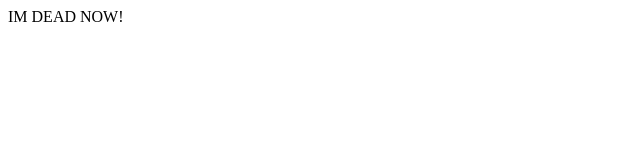
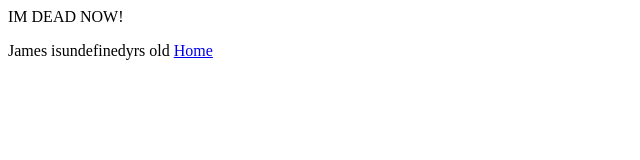
Before and after one commit to FunkyJames1701/MyFirstWebSite, a plain HTML site: page NotThe2ndPartOfABlog.html in a window 1280 px wide. Shown: the whole page, without its empty margins (0-640 px from the left). Drawn offline with Linux system fonts and the light colour scheme.

Commit message:
"James is"+james+"yrs old"

```diff
--- a/NotThe2ndPartOfABlog.html
+++ b/NotThe2ndPartOfABlog.html
@@ -6,7 +6,11 @@ NotThe2ndPartOfThisNonBlog
 </head>
 <body>
 <p>IM DEAD NOW!</p>
-
+<script>
+document.write("James is"+james+"yrs old")
+var james = 7
+</script>
+<a href="https://james.funkysi1701.com">Home</a>
 
 </body>
 </html>
```
